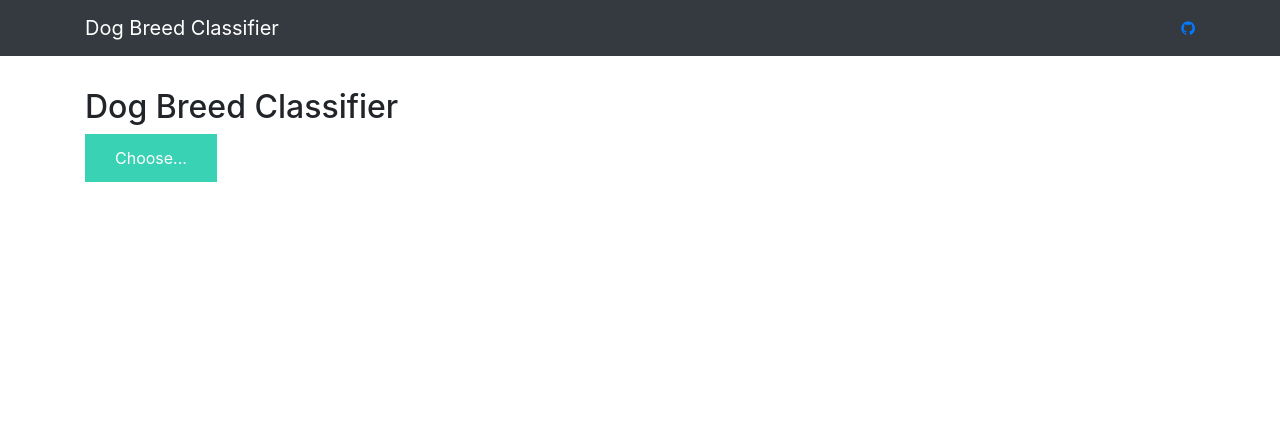
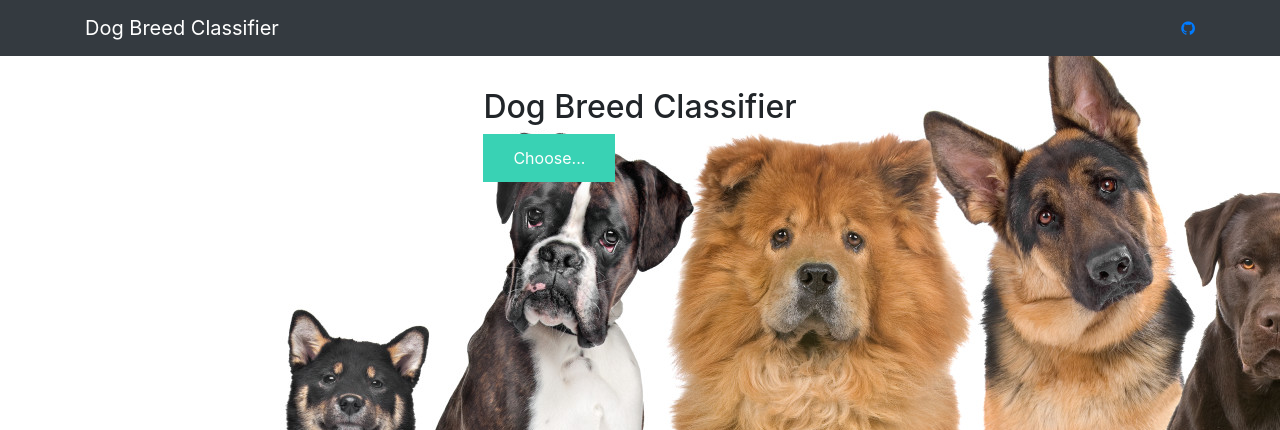
Before and after one commit to debasish-dutta/dog-breed-classifier, a Flask app: page / in a window 1280 px wide. Shown: the top 430 px of the page. Run offline with Flask 2, Linux system fonts and the light colour scheme; some libraries are stand-ins or nearby versions.

Commit message:
added background

```diff
--- a/static/css/main.css
+++ b/static/css/main.css
@@ -1,3 +1,7 @@
+.cen {
+    place-items: center;
+}
+
 .img-preview {
     width: 256px;
     height: 256px;
@@ -59,3 +63,7 @@
         transform: rotate(360deg);
     }
 }
+
+#result {
+    color: #3498db;
+}
--- a/templates/base.html
+++ b/templates/base.html
@@ -12,14 +12,15 @@
     <link href="{{ url_for('static', filename='css/main.css') }}" rel="stylesheet">
 </head>
 
-<body>
+<body style="background-image: url('{{url_for('static', filename='images/dogs_mul.jpeg') }}');">
+<div id="bg" >
     <nav class="navbar navbar-dark bg-dark">
         <div class="container">
                 <a class="navbar-brand" style="text-align: center;" href="/">Dog Breed Classifier</a>
                 <a href="https://github.com/ddmasterdon/" target="_blank" style="text-align: right;" class="icoGithub" title="Github"><i class="fa fa-github"></i></a>
         </div>
     </nav>
-    <div class="container align-self-center">
+    <div class="container cen">
         <div class="align-self-center" id="content" style="margin-top:2em">{% block content %}{% endblock %}</div>
     </div>
 </body>
--- a/templates/index.html
+++ b/templates/index.html
@@ -22,7 +22,7 @@
 
     <div class="loader" style="text-align: center;"></div>
 
-    <h3 id="result">
+    <h3 id="result" style="color: rgb(52, 152, 219);">
         <span> </span>
     </h3>
 
```
Also changed, not shown: static/images/dogs_mul.jpeg (added).
